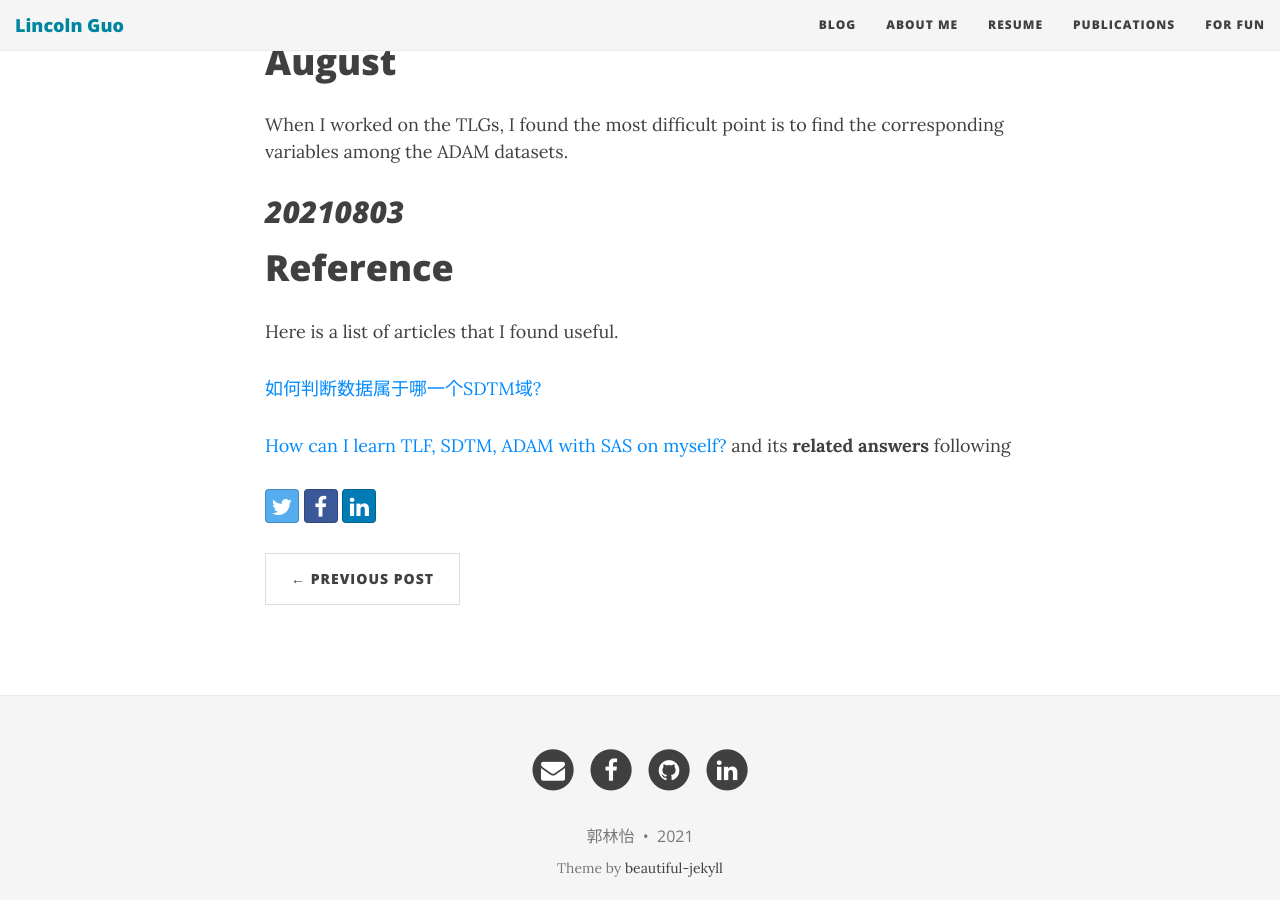
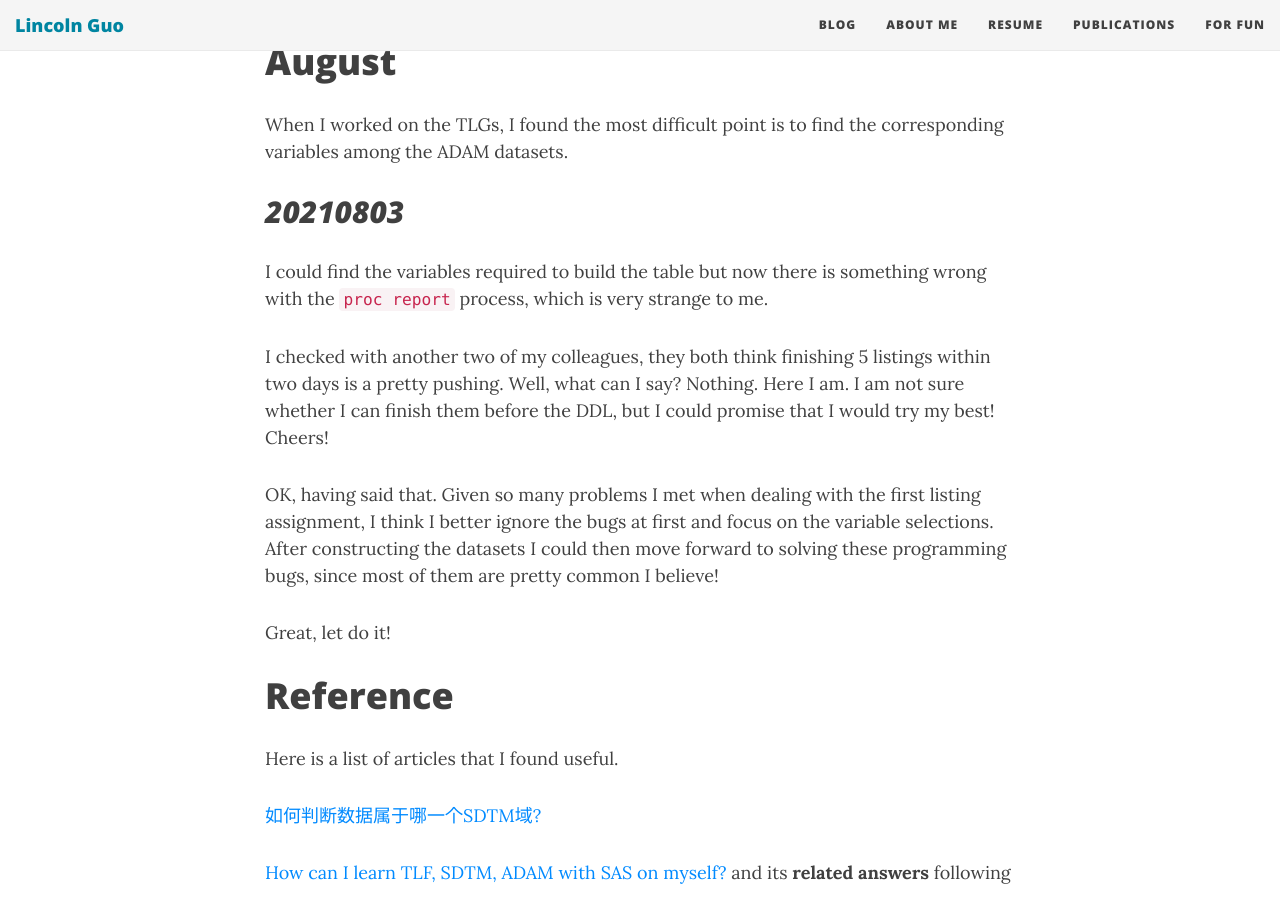
Before and after one commit to LinyiGuo96/LinyiGuo96.github.io, a Jekyll site: the page built from _posts/2021-06-16-SAS-Clinical-Trial-Study-Notes.md, in a window 1280 px wide and 900 px high, scrolled down 16047 px. Built offline with Jekyll 4.4.1, drawn with Linux system fonts in a browser that asks for light colours; nearby versions of some CDN libraries; comment, search, counter and statistics services are not loaded.

Commit message:
Update 2021-06-16-SAS-Clinical-Trial-Study-Notes.md

```diff
--- a/_posts/2021-06-16-SAS-Clinical-Trial-Study-Notes.md
+++ b/_posts/2021-06-16-SAS-Clinical-Trial-Study-Notes.md
@@ -462,6 +462,14 @@ When I worked on the TLGs, I found the most difficult point is to find the corre
 
 ## _20210803_
 
+I could find the variables required to build the table but now there is something wrong with the `proc report` process, which is very strange to me.
+
+I checked with another two of my colleagues, they both think finishing 5 listings within two days is a pretty pushing. Well, what can I say? Nothing. Here I am. I am not sure whether I can finish them before the DDL, but I could promise that I would try my best! Cheers!
+
+OK, having said that. Given so many problems I met when dealing with the first listing assignment, I think I better ignore the bugs at first and focus on the variable selections. After constructing the datasets I could then move forward to solving these programming bugs, since most of them are pretty common I believe!
+
+Great, let do it!
+
 # Reference
 
 Here is a list of articles that I found useful.
```
